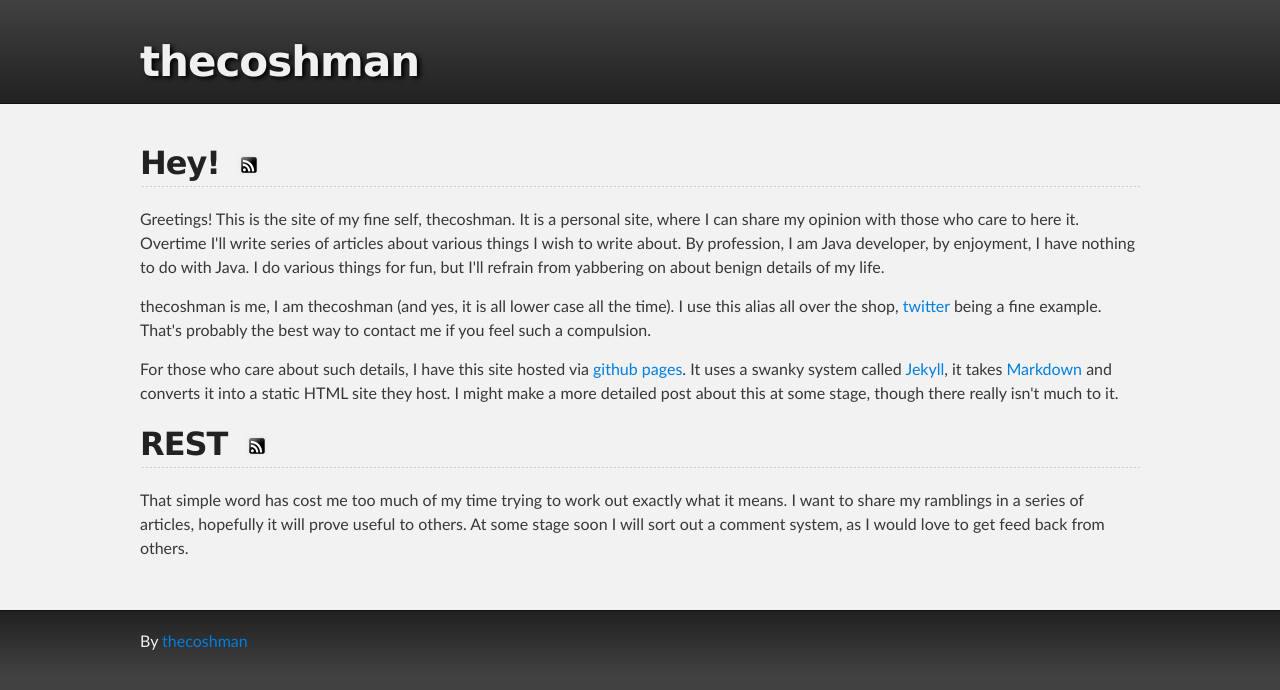
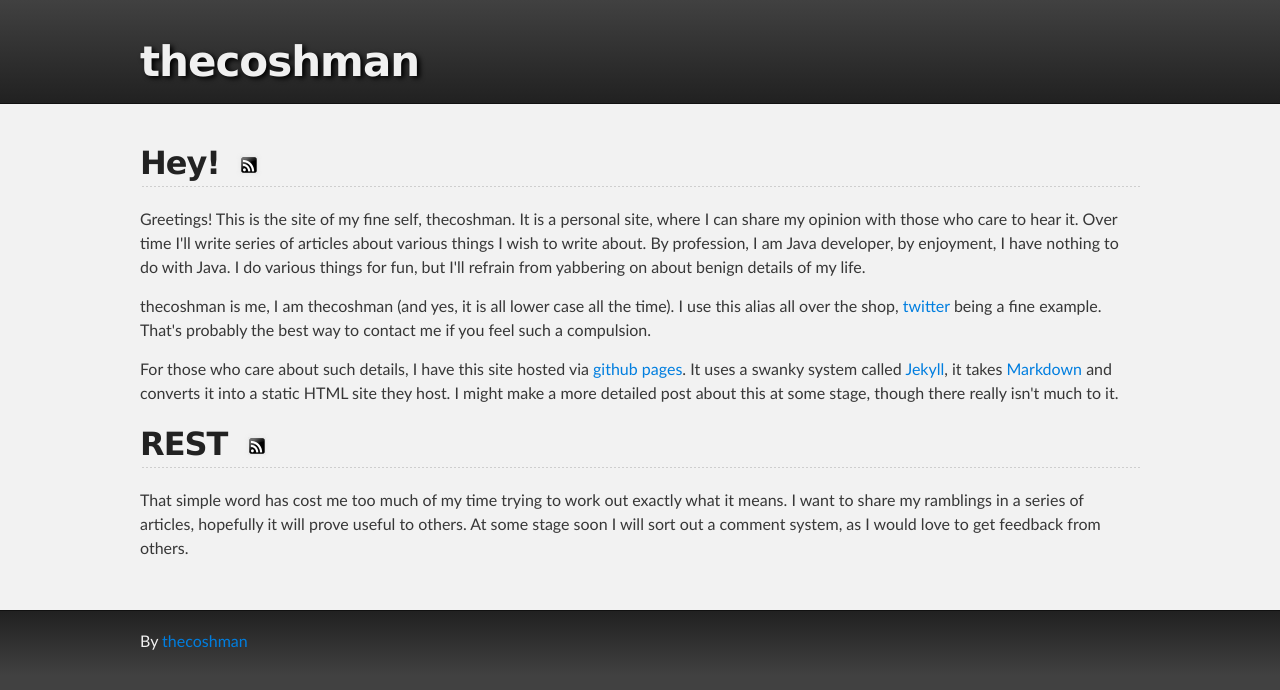
Before and after one commit to thecoshman/thecoshman.github.com, a Jekyll site: the page built from index.html, in a window 1280 px wide. Shown: the top 690 px of the page. Built offline with Jekyll 4.4.1, drawn with Linux system fonts in a browser that asks for light colours.

```diff
--- a/_posts/rest/2013-07-24-introduction.markdown
+++ b/_posts/rest/2013-07-24-introduction.markdown
@@ -18,7 +18,7 @@ dealing with multiple resources at once.
 However, I do not feel that I can rightly jump straight to that particular subject until I have established some solid ground work.
 Hopefully, as I go through the process of trying to really think about the details, the later complexities will be easier to wrangle.
 
-In this series I plan to cover a all aspects of what I understand to be 'REST'.
+In this series I plan to cover all aspects of what I understand to be 'REST'.
 Each article will (hopefully) be a rather short concise piece, doing my best to back up what I say.
 Remaining impartial will be a strong focus for me, so some articles may not actually come to any conclusion, they will just present some information.
 This is just a list of subjects I think I will be covering, at some stage, in some order, under some name.
--- a/index.html
+++ b/index.html
@@ -10,8 +10,8 @@ title: Home
   </h2>
   <p>Greetings!
 This is the site of my fine self, thecoshman.
-It is a personal site, where I can share my opinion with those who care to here it.
-Overtime I'll write series of articles about various things I wish to write about.
+It is a personal site, where I can share my opinion with those who care to hear it.
+Over time I'll write series of articles about various things I wish to write about.
 By profession, I am Java developer, by enjoyment, I have nothing to do with Java.
 I do various things for fun, but I'll refrain from yabbering on about benign details of my life.</p>
 
@@ -39,7 +39,7 @@ I might make a more detailed post about this at some stage, though there really
   </h2>
   <p>That simple word has cost me too much of my time trying to work out exactly what it means.
 I want to share my ramblings in a series of articles, hopefully it will prove useful to others.
-At some stage soon I will sort out a comment system, as I would love to get feed back from others.</p>
+At some stage soon I will sort out a comment system, as I would love to get feedback from others.</p>
   <ul>
     {% for post in site.categories.rest %}
       <li>
```
Also changed, not shown: other parts of _posts/rest/2013-07-24-introduction.markdown (+2 -2 lines), _posts/rest/2013-08-06-WhatRestIsNot.markdown (+10 -10 lines).
